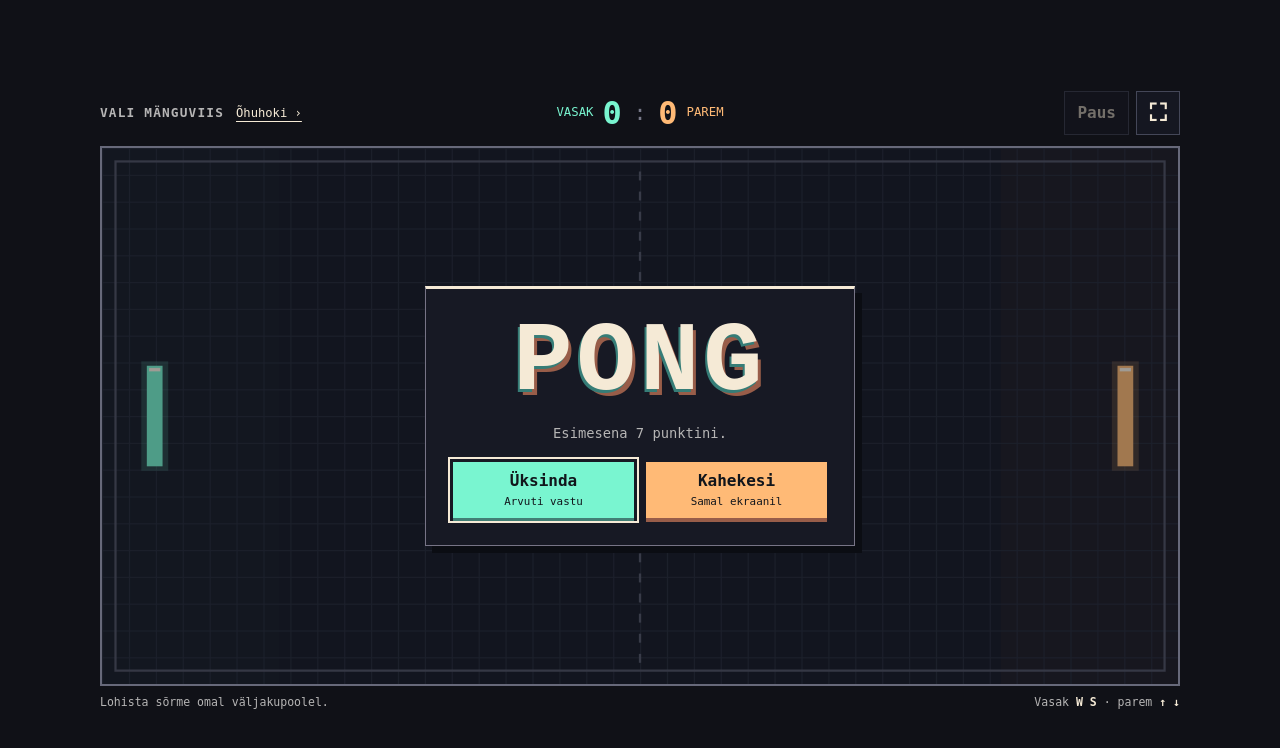
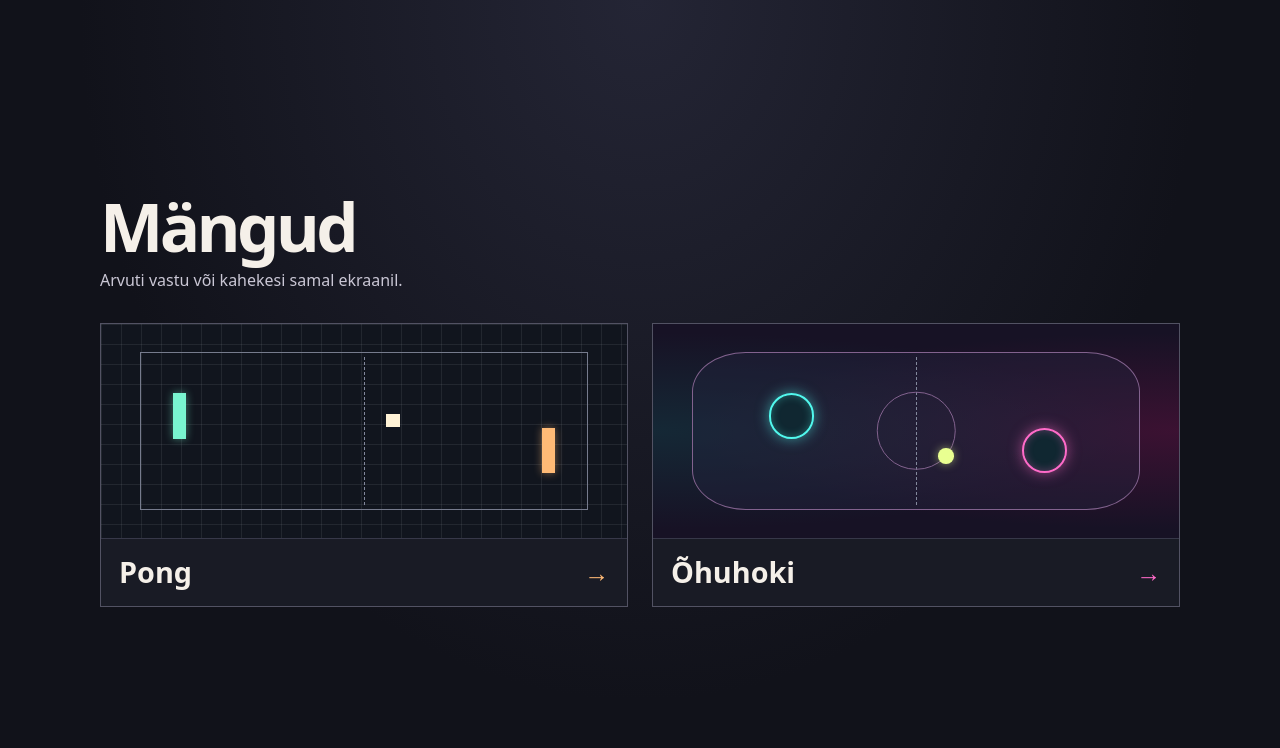
Before and after one commit to nullyks/puutetundliku-ekraani-mangud, a plain HTML site: page index.html in a window 1280 px wide. Drawn offline with Linux system fonts and the light colour scheme.

Commit message:
Lisa ühine mängude avaleht

```diff
--- /dev/null
+++ b/games.css
@@ -0,0 +1,113 @@
+:root {
+  color-scheme: dark;
+  font: 16px/1.35 ui-sans-serif, system-ui, sans-serif;
+  color: #f5f0e9;
+  background: #11121a;
+}
+
+* { box-sizing: border-box; }
+
+body {
+  display: grid;
+  min-height: 100dvh;
+  place-items: center;
+  margin: 0;
+  padding: clamp(18px, 4vw, 40px);
+  background: radial-gradient(ellipse at 50% 0, #242535, transparent 62%);
+}
+
+.library { width: min(100%, 1080px); }
+.library header { margin-bottom: clamp(16px, 3.2vw, 32px); }
+
+h1 {
+  margin: 0;
+  font-size: clamp(2.4rem, 6vw, 4.2rem);
+  line-height: 1;
+  letter-spacing: -.055em;
+}
+
+header p { margin: 9px 0 0; color: #cac7d5; font-size: clamp(.86rem, 2vw, 1rem); }
+
+.game-list {
+  display: grid;
+  grid-template-columns: repeat(auto-fit, minmax(min(100%, 270px), 1fr));
+  gap: clamp(12px, 2.4vw, 24px);
+}
+
+.game-card {
+  display: block;
+  overflow: hidden;
+  border: 1px solid #525263;
+  background: #191b25;
+  color: inherit;
+  text-decoration: none;
+  touch-action: manipulation;
+}
+
+.game-card:hover, .game-card:focus-visible { border-color: var(--accent); }
+.game-card:focus-visible { outline: 2px solid var(--accent); outline-offset: 3px; }
+.game-card:active { background: #262937; }
+.pong { --accent: #ffba76; }
+.hockey { --accent: #ff6bc9; }
+
+.card-label { display: flex; align-items: center; justify-content: space-between; padding: 14px 18px; }
+.card-label h2 { margin: 0; font-size: clamp(1.25rem, 3.4vw, 1.8rem); }
+.arrow { color: var(--accent); font-size: 1.55rem; line-height: 1; }
+
+.preview {
+  display: grid;
+  min-height: 94px;
+  aspect-ratio: 2.45;
+  isolation: isolate;
+  place-items: center;
+  border-bottom: 1px solid #373849;
+  background-color: #11151e;
+  background-image: linear-gradient(90deg, #a3a8b31e 1px, transparent 1px),
+                    linear-gradient(#a3a8b31e 1px, transparent 1px);
+  background-size: 20px 20px;
+}
+
+.field { position: relative; width: 85%; height: 74%; border: 1px solid #767b8d; }
+.field::before { position: absolute; inset: 4px auto 4px 50%; border-left: 1px dashed #83889c; content: ""; }
+.piece, .ball { position: absolute; display: block; }
+.piece.left { top: 26%; left: 7%; }
+.piece.right { right: 7%; bottom: 23%; }
+.ball { top: 39%; left: 55%; }
+
+.pong .piece { width: 3%; height: 29%; background: #79f5d0; box-shadow: 0 0 9px #79f5d078; }
+.pong .piece.right { background: #ffba76; box-shadow: 0 0 9px #ffba7678; }
+.pong .ball { width: 3%; aspect-ratio: 1; background: #fff2d6; }
+
+.hockey .preview {
+  background-color: #171225;
+  background-image: radial-gradient(ellipse at 0 50%, #12424975, transparent 65%),
+                    radial-gradient(ellipse at 100% 50%, #55113b95, transparent 65%);
+  background-size: 100% 100%;
+}
+
+.hockey .field { border-color: #82628e; border-radius: 12% / 25%; background: #2624405c; }
+.hockey .field::after {
+  position: absolute;
+  top: 50%;
+  left: 50%;
+  height: 49%;
+  aspect-ratio: 1;
+  transform: translate(-50%, -50%);
+  border: 1px solid #82628e;
+  border-radius: 50%;
+  content: "";
+}
+
+.hockey .piece {
+  z-index: 1;
+  height: 29%;
+  aspect-ratio: 1;
+  border: 2px solid #51f8ed;
+  border-radius: 50%;
+  background: #102731;
+  box-shadow: 0 0 14px #51f8ed88, inset 0 0 8px #51f8ed50;
+}
+
+.hockey .piece.left { left: 17%; }
+.hockey .piece.right { right: 16%; border-color: #ff6bc9; box-shadow: 0 0 14px #ff6bc987, inset 0 0 8px #ff6bc950; }
+.hockey .ball { z-index: 1; top: 61%; height: 10%; aspect-ratio: 1; border-radius: 50%; background: #e9ff91; box-shadow: 0 0 8px #e9ff9180; }
--- a/index.html
+++ b/index.html
@@ -4,68 +4,44 @@
   <meta charset="utf-8">
   <meta name="viewport" content="width=device-width, initial-scale=1">
   <meta name="color-scheme" content="dark">
-  <title>Pong</title>
-  <link rel="stylesheet" href="pong.css">
-  <script defer src="pong-engine.js"></script>
-  <script defer src="pong.js"></script>
+  <title>Mängud</title>
+  <link rel="stylesheet" href="games.css">
 </head>
 <body>
-  <main class="console">
-    <header class="topbar">
-      <div class="game-nav">
-        <div class="mode" id="mode-label" aria-live="polite">Vali mänguviis</div>
-        <a class="switch-game" href="air-hockey.html">Õhuhoki ›</a>
-      </div>
-      <div class="scoreboard" aria-label="Punktiseis" aria-live="polite">
-        <div class="score left"><span id="left-label">Vasak</span><strong id="left-score">0</strong></div>
-        <span class="score-divider" aria-hidden="true">:</span>
-        <div class="score right"><strong id="right-score">0</strong><span id="right-label">Parem</span></div>
-      </div>
-      <div class="actions">
-        <button id="pause" type="button" disabled>Paus</button>
-        <button id="fullscreen" type="button" aria-label="Täisekraan" title="Täisekraan">⛶</button>
-      </div>
+  <main class="library">
+    <header>
+      <h1>Mängud</h1>
+      <p>Arvuti vastu või kahekesi samal ekraanil.</p>
     </header>
 
-    <section class="court" aria-label="Pongi mänguväljak">
-      <canvas id="court" width="960" height="480" aria-label="Pall ja kaks reketit"></canvas>
-      <div class="overlay" id="menu">
-        <div class="panel">
-          <h1 class="game-title">PONG</h1>
-          <p>Esimesena 7 punktini.</p>
-          <div class="choices">
-            <button type="button" class="choice primary" id="solo">Üksinda<span>Arvuti vastu</span></button>
-            <button type="button" class="choice secondary" id="duo">Kahekesi<span>Samal ekraanil</span></button>
+    <nav class="game-list" aria-label="Vali mäng">
+      <a class="game-card pong" href="pong.html">
+        <div class="preview" aria-hidden="true">
+          <div class="field">
+            <span class="piece left"></span>
+            <span class="piece right"></span>
+            <span class="ball"></span>
           </div>
         </div>
-      </div>
-      <div class="overlay" id="paused" hidden>
-        <div class="panel compact">
-          <h2>Paus</h2>
-          <div class="choices">
-            <button type="button" class="choice primary" id="resume">Jätka</button>
-            <button type="button" class="choice secondary" id="pause-menu">Menüüsse</button>
+        <div class="card-label">
+          <h2>Pong</h2>
+          <span class="arrow" aria-hidden="true">→</span>
+        </div>
+      </a>
+      <a class="game-card hockey" href="air-hockey.html">
+        <div class="preview" aria-hidden="true">
+          <div class="field">
+            <span class="piece left"></span>
+            <span class="piece right"></span>
+            <span class="ball"></span>
           </div>
         </div>
-      </div>
-      <div class="overlay" id="finished" hidden>
-        <div class="panel compact">
-          <h2 id="winner"></h2>
-          <div class="choices">
-            <button type="button" class="choice primary" id="replay">Uus mäng</button>
-            <button type="button" class="choice secondary" id="end-menu">Menüüsse</button>
-          </div>
+        <div class="card-label">
+          <h2>Õhuhoki</h2>
+          <span class="arrow" aria-hidden="true">→</span>
         </div>
-      </div>
-      <div id="serve-note" class="serve-note" hidden>Serv</div>
-    </section>
-
-    <footer class="controls">
-      <span>Lohista sõrme omal väljakupoolel.</span>
-      <span id="duo-keys">Vasak <kbd>W</kbd> <kbd>S</kbd> · parem <kbd>↑</kbd> <kbd>↓</kbd></span>
-      <span id="solo-keys" hidden><kbd>W</kbd> <kbd>S</kbd> või <kbd>↑</kbd> <kbd>↓</kbd></span>
-    </footer>
-    <noscript>Pongi mängimiseks luba brauseris JavaScript.</noscript>
+      </a>
+    </nav>
   </main>
 </body>
 </html>
--- a/pong.css
+++ b/pong.css
@@ -142,7 +142,7 @@ canvas {
 .switch-game {
   display: inline-grid;
   place-items: center;
-  min-height: 30px;
+  min-height: 44px;
   color: var(--paper);
   font-size: .76rem;
   white-space: nowrap;
@@ -187,5 +187,5 @@ kbd { color: var(--paper); font: inherit; font-weight: 700; }
   .panel p { margin: 7px 0 10px; }
   .choice { padding-block: 6px; }
   .choices { gap: 8px; }
-  .switch-game { min-height: 24px; font-size: .69rem; }
+  .switch-game { font-size: .69rem; }
 }
```
Also changed, not shown: air-hockey.html (+1 -1 lines), pong.html (added, +71 -0 lines), 1 other file.
